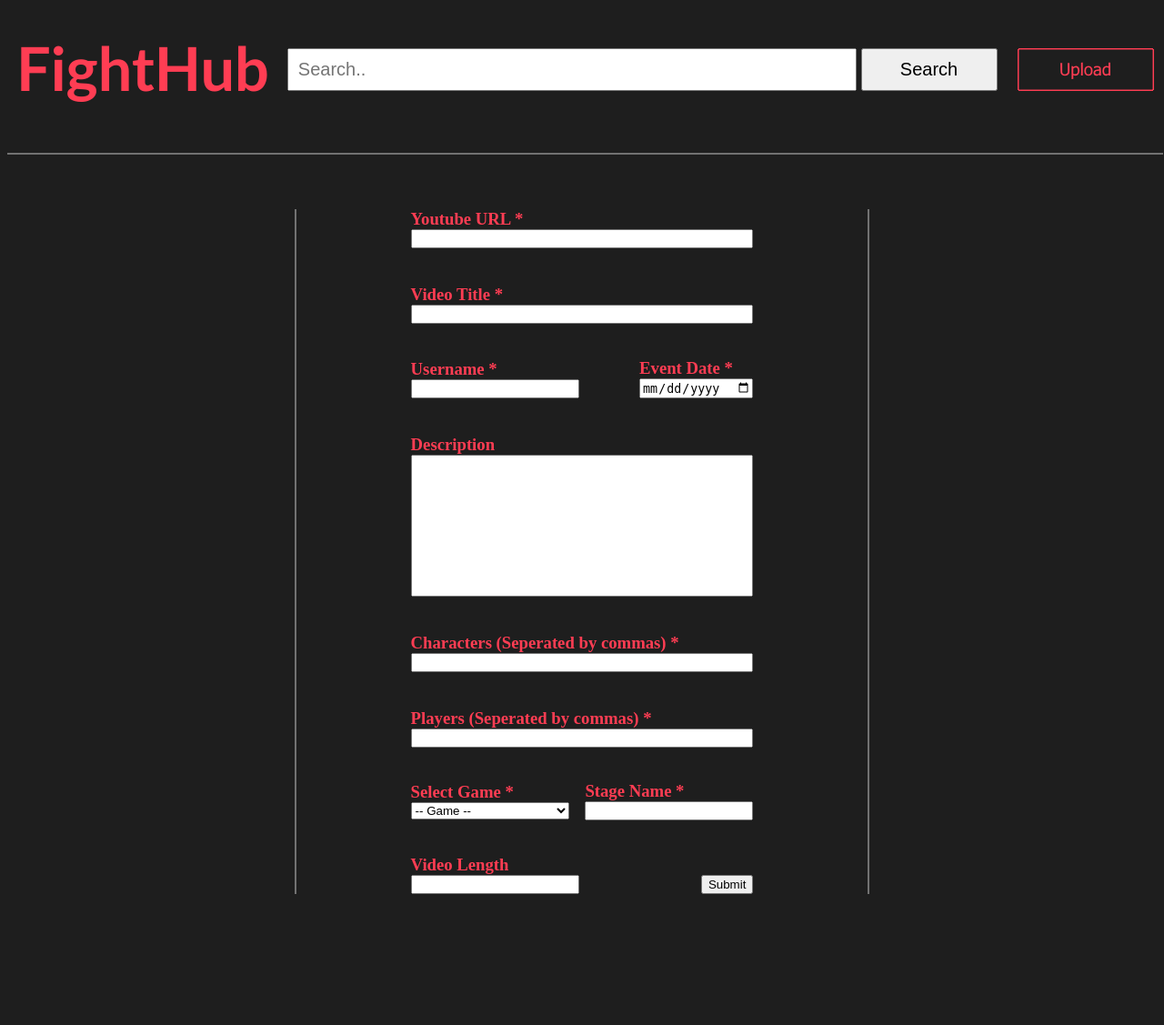
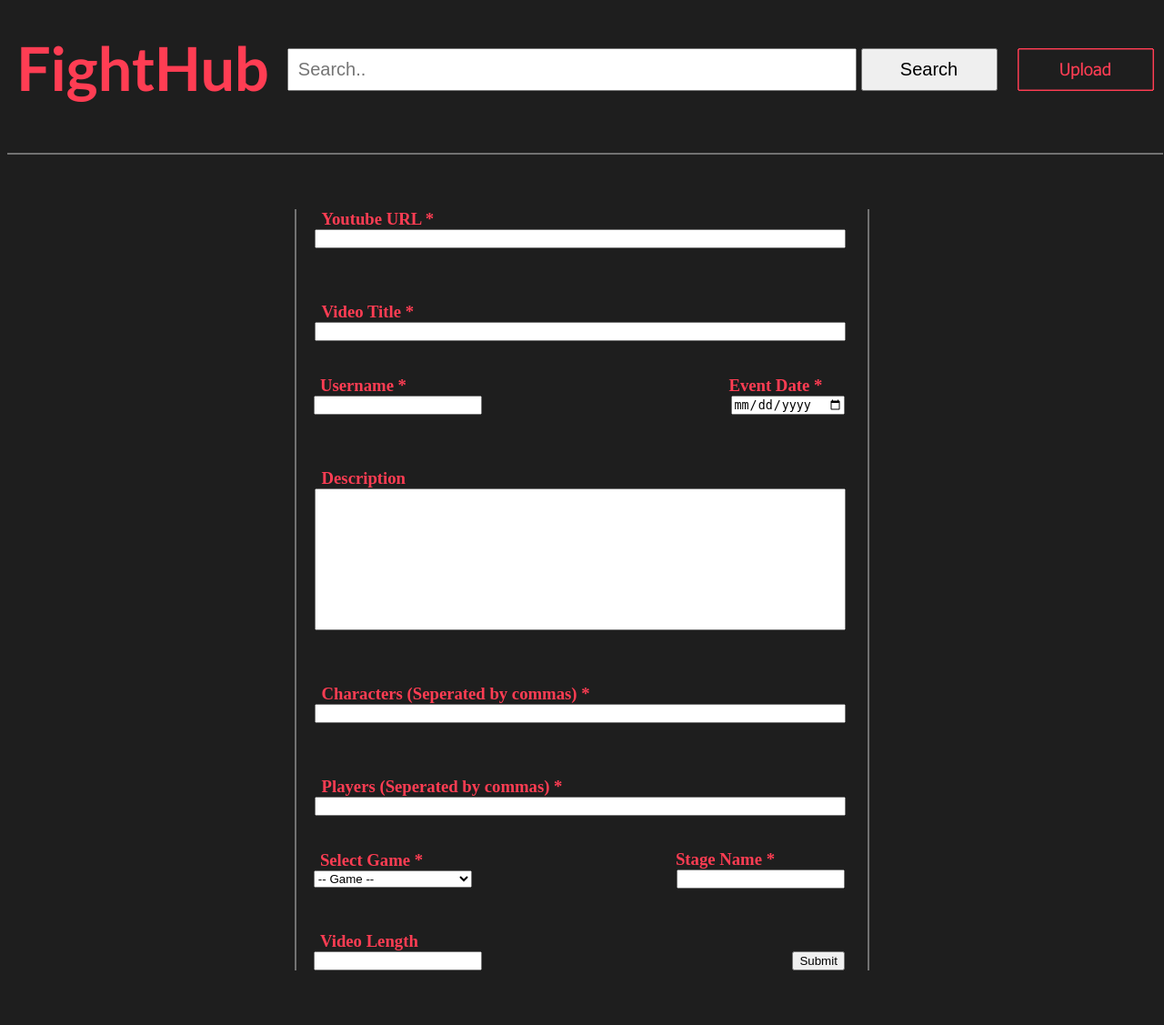
Before and after one commit to ClaytonWWilson/FightHub, a PHP site: page /upload.php in a window 1280 px wide. Shown: the whole page at 91% size. Before the commit the page ends 983 px from the top, so only its background shows below. Run offline with PHP 8.4, Linux system fonts and the light colour scheme.

Commit message:
Fix upload styles

```diff
--- a/main.css
+++ b/main.css
@@ -65,7 +65,7 @@ form.upload-form {
 	color: #FF3D53;
 	/* border: white solid 1px; */
 	margin-bottom: 0px;
-    	margin-left: 20px;
+    margin-left: 2%;
 }
 
 h3.url {
@@ -74,8 +74,8 @@ h3.url {
 }
 
 .url {
-	margin: auto !important;
-	width: 60%;
+	/* margin: auto !important; */
+	width: 93%;
 }
 
 h3.title {
@@ -83,16 +83,18 @@ h3.title {
 }
 
 .title {
-	margin: auto !important;
-	width: 60%;
+	/* margin: auto !important; */
+	width: 93%;
 }
 
 .user-date {
-	width: 60%;
-	margin: auto;
+	width: 93%;
+	margin-left: 3%;
+	/* margin: auto; */
 }
 
 .username {
+	/* margin-left: 20px; */
 	padding-top: 20px;
 	margin-left: -20px;
 }
@@ -103,8 +105,8 @@ h3.title {
 }
 
 .description {
-	width: 60%;
-	margin:	auto !important;
+	width: 93%;
+	/* margin:	auto !important; */
 	resize: none;
 }
 
@@ -113,8 +115,8 @@ h3.description {
 }
 
 .characters {
-	width: 60%;
-	margin: auto !important;
+	width: 93%;
+	/* margin: auto !important; */
 }
 
 h3.characters {
@@ -122,8 +124,8 @@ h3.characters {
 }
 
 .players {
-	width: 60%;
-	margin: auto !important;
+	width: 93%;
+	/* margin: auto !important; */
 }
 
 h3.players {
@@ -131,8 +133,9 @@ h3.players {
 }
 
 .game-info {
-	width: 60%;
-	margin: auto;
+	width: 93%;
+	margin-left: 3%;
+	/* margin: auto; */
 }
 
 .game-name {
@@ -146,19 +149,23 @@ h3.players {
 }
 
 .length-button {
-	margin: auto;
-	width: 60%;
+	margin: 3%;
+	width: 93%;
 	/* border: white solid 1px; */
 }
 
 .length {
-	padding-top: 20px;
+	padding-top: 10px;
 	margin-left: -20px;
 }
 
 .button {
 	float: right;
 	margin-top: -21px;
+}
+
+h3 {
+	padding-left: 15px;
 }
 
 
```
